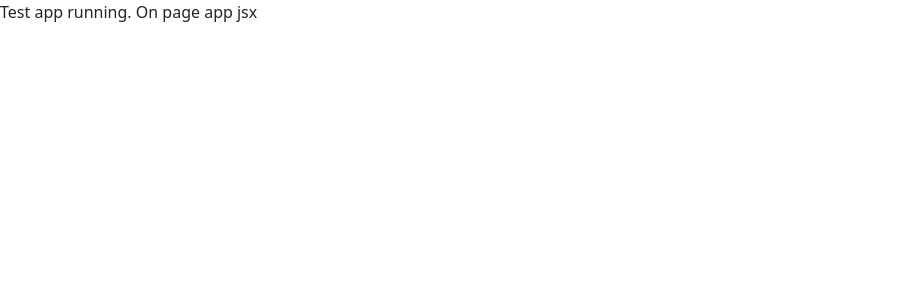
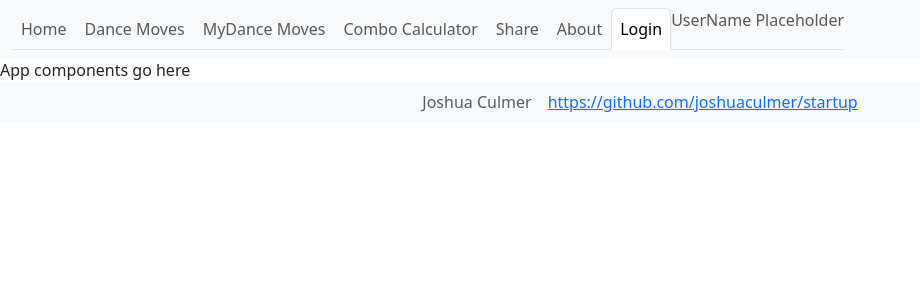
Before and after one commit to joshuaculmer/startup, a React (Vite) app: page / in a window 1280 px wide. Shown: the top 300 px of the page, without its empty margins (0-920 px from the left). Built offline with nearby package versions, Linux system fonts and the light colour scheme.

Commit message:
Fixed(title), Added(Header, Footer) to app.jsx

```diff
--- a/index.html
+++ b/index.html
@@ -7,7 +7,7 @@
     <meta name="viewport" content="width=device-width, initial-scale=1" />
     <meta name="theme-color" content="#000000" />
 
-    <title>Simon React</title>
+    <title>Index.html</title>
 </head>
 
 <body>
--- a/src/app.jsx
+++ b/src/app.jsx
@@ -7,8 +7,44 @@ function App() {
 
     return (
         <div>
-            Test app running. On page app jsx
-        </div>);
+            <link rel="icon" type="image/x-icon" href="favicon-32x32.png"></link>
+            <header class="sticky-top">
+                <nav class="navbar navbar-expand-sm bg-light navbar-light">
+                    <div class="container-fluid">
+                        <ul class="navbar-nav nav-tabs me-auto mb-2 mb-lg-0">
+                            <a class="nav-item nav-link" href="index.html">Home</a>
+                            <a class="nav-item nav-link" href="dancemoves.html">Dance Moves</a>
+                            <a class="nav-item nav-link" href="myMoves.html">MyDance Moves</a>
+                            <a class="nav-item nav-link" href="comboCalculator.html">Combo Calculator</a>
+                            <a class="nav-item nav-link" href="share.html">Share</a>
+                            <a class="nav-item nav-link" href="about.html">About</a>
+                            <a class="nav-item nav-link active" href="login.html">Login</a>
+                            <li class="nav-item">
+                                <span class="navbar-text">UserName Placeholder</span>
+                            </li>
+                        </ul>
+                    </div>
+                </nav>
+            </header>
+
+            <main>App components go here</main>
+
+            <footer>
+                <nav className="navbar bg-light">
+                    <div className="container-fluid justify-content-center text-muted">
+                        <div className="nav-item px-2">Joshua Culmer</div>
+                        <div className="nav-item px-2">
+                            <a href="https://github.com/joshuaculmer/startup">https://github.com/joshuaculmer/startup</a>
+                        </div>
+                    </div>
+                </nav>
+            </footer>
+
+
+
+
+        </div >
+    );
 }
 
 
```
